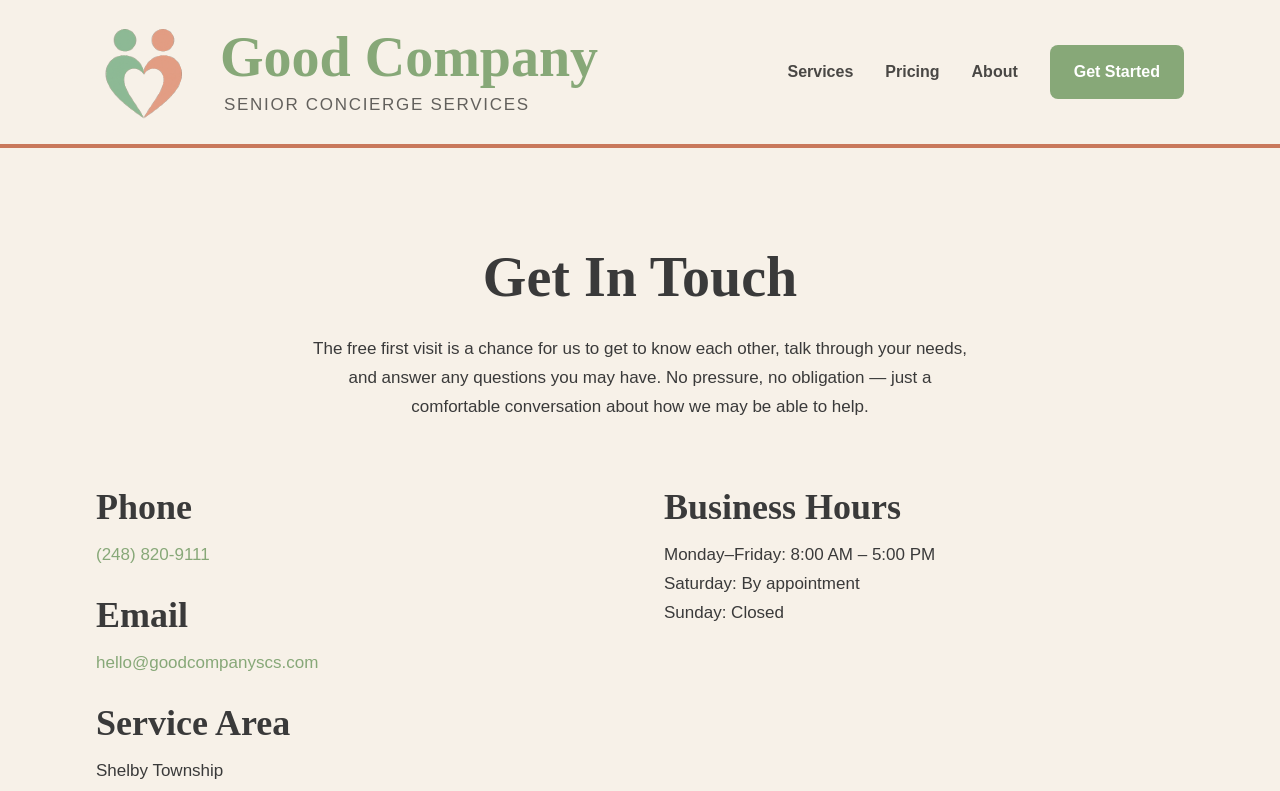
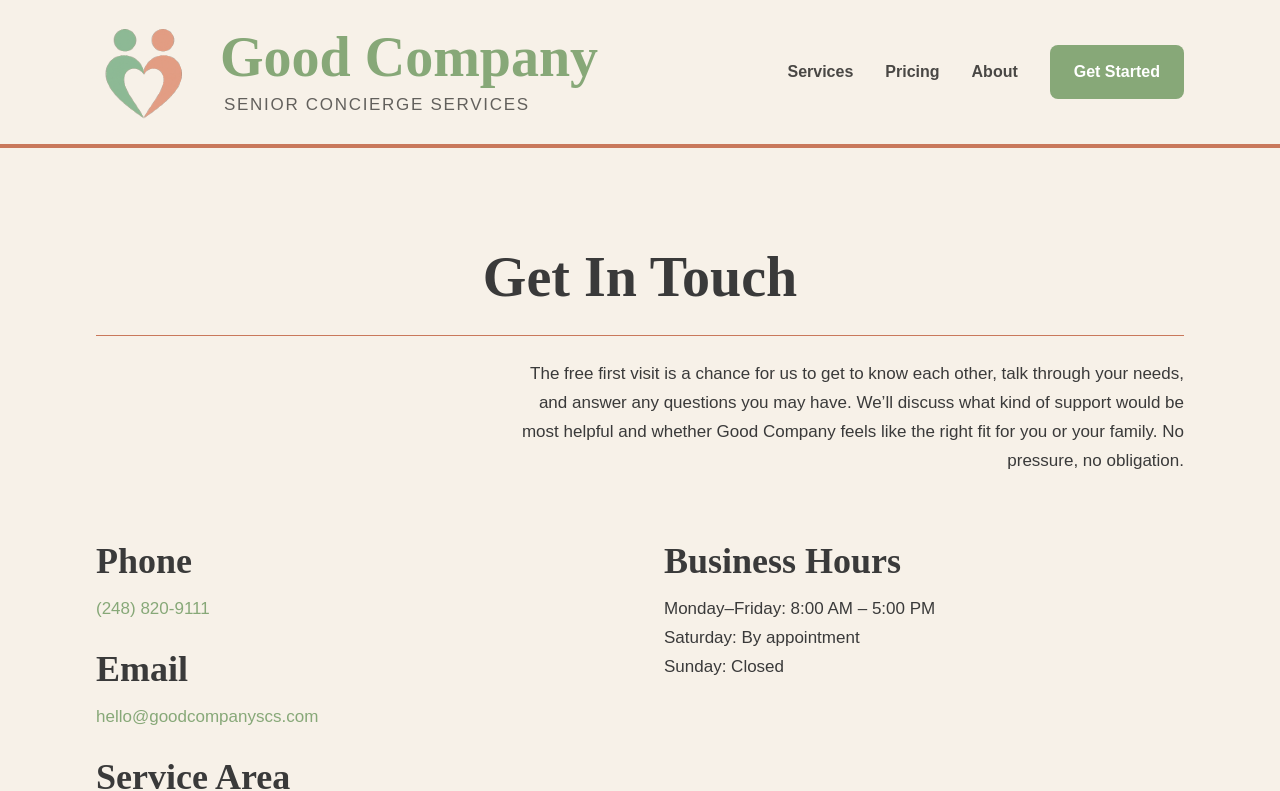
Before and after one commit to GoodCompanySCS/goodcompany-scs, a Next.js app: page /contact in a window 1280 px wide. Shown: the top 791 px of the page. Built offline with nearby package versions, Linux system fonts and the light colour scheme.

Commit message:
Update page.tsx

```diff
--- a/app/contact/page.tsx
+++ b/app/contact/page.tsx
@@ -4,12 +4,14 @@ export default function Contact() {
       <section style={{ backgroundColor: 'var(--cream)' }} className="section-padding">
         <div className="container-max max-w-4xl">
 
-          {/* Header + Warm Intro */}
-          <div className="text-center mb-16">
-            <h1 className="mb-6">Get In Touch</h1>
-            <p className="text-lg max-w-2xl mx-auto" style={{ color: 'var(--charcoal)' }}>
-              The free first visit is a chance for us to get to know each other, talk through your needs, and answer any questions you may have. No pressure, no obligation — just a comfortable conversation about how we may be able to help.
-            </p>
+         {/* Header + Warm Intro */}
+          <div className="mb-16">
+            <h1 className="text-center mb-6 pb-6" style={{ borderBottom: '1px solid var(--terracotta)' }}>
+              Get In Touch
+            </h1>
+          <p className="text-lg max-w-2xl ml-auto text-right" style={{ color: 'var(--charcoal)' }}>
+            The free first visit is a chance for us to get to know each other, talk through your needs, and answer any questions you may have. We’ll discuss what kind of support would be most helpful and whether Good Company feels like the right fit for you or your family. No pressure, no obligation.
+          </p>
           </div>
 
           {/* Contact Details — Two Columns */}
```
